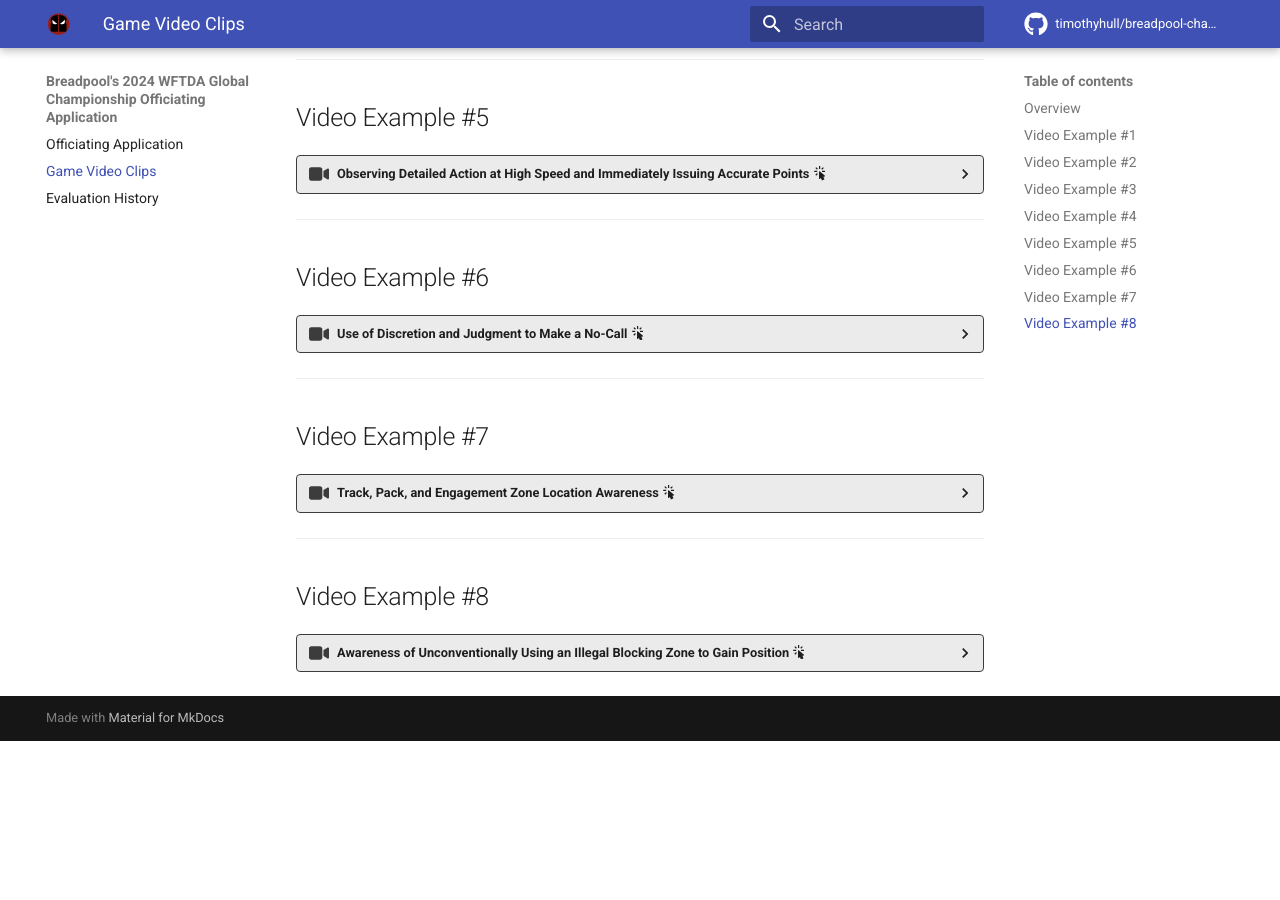
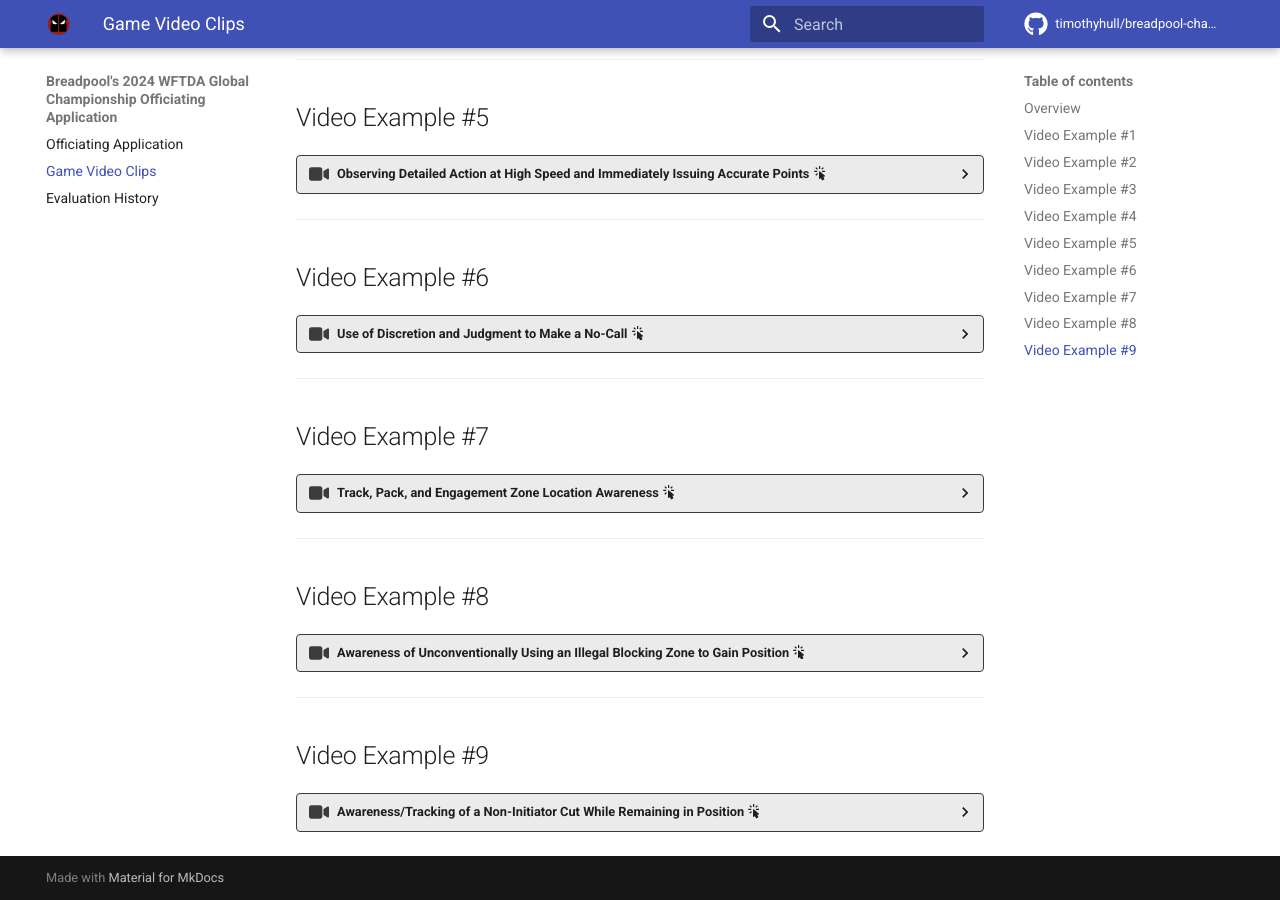
Before and after one commit to timothyhull/breadpool-champs-app, an MkDocs documentation site: the page built from docs/game_video_clips.md, in a window 1280 px wide and 900 px high, scrolled down 1018 px. Built offline with MkDocs 1.6.1 and Material for MkDocs 9.7.7, drawn with Linux system fonts in a browser that asks for light colours; comment, search, counter and statistics services are not loaded; before the commit the page ends 1759 px from its top, so only the background shows below that; some of the changed lines change nothing that is shown.

Commit message:
Update video examples

```diff
--- a/docs/game_video_clips.md
+++ b/docs/game_video_clips.md
@@ -213,3 +213,30 @@ Below are links to some of my recent officiating experiences for various game si
     <center>
         <br>[https://youtu.be/Sfq9SNzx4ms?&t=8397 :octicons-link-external-24:](https://youtu.be/Sfq9SNzx4ms?&t=8397){ target=_blank }
     </center>
+
+---
+
+## Video Example #9
+
+??? video "Awareness/Tracking of a Non-Initiator Cut While Remaining in Position :material-cursor-default-click:"
+
+    === "Overview :material-cursor-default-click:"
+
+        - At the ≈10:23:44 mark in this video, while serving as rear OPR, I observe Black #211 initiate a block that sends Red Jammer out-of-bounds.
+        - I also observe that Black Pivot gains superior position over Red Jammer just before Red Jammer is blocked out of bounds.
+        - Red Jammer re-enters the track behind Black #211, although I follow Black Pivot as they skate in non-derby direction, Red Jammer re-enters the track in front of Black Pivot, cutting Black Pivot, and fails to cede the cut.
+
+    === "Outcome :material-cursor-default-click:"
+
+        - Although I do not issue the penalty (indicated by my not using a swoop hand signal) since some of the action occurred outside my zone of responsibility, I blow my whistle and signal to the IPRs and JR that I have sufficient information to issue a cut penalty to Red Jammer for illegally gaining position on Black Pivot.  Red Jammer’s JR issues the cut penalty.
+
+    === "Importance :material-cursor-default-click:"
+
+        - I believe this video shows I am capable of tracking and communicating player positioning in a situation where player movement is fast, pack movement is dynamic, and officials need to communicate individual pieces of information amongst each other to make sure we, as a crew, neither issue penalties where they aren’t warranted, nor fail to issue penalties when they are warranted.
+
+    <center>
+        <iframe align="middle" width="560" height="315" src="https://www.youtube.com/embed/BvyVWitw714?start=37417" title="https://youtu.be/BvyVWitw714?t=37417" frameborder="0" allow="accelerometer; autoplay; clipboard-write; encrypted-media; gyroscope; picture-in-picture; web-share" referrerpolicy="strict-origin-when-cross-origin" allowfullscreen></iframe>
+    </center>
+    <center>
+        <br>[https://youtu.be/BvyVWitw714?t=37417 :octicons-link-external-24:](https://youtu.be/BvyVWitw714?t=37417){ target=_blank }
+    </center>
```
